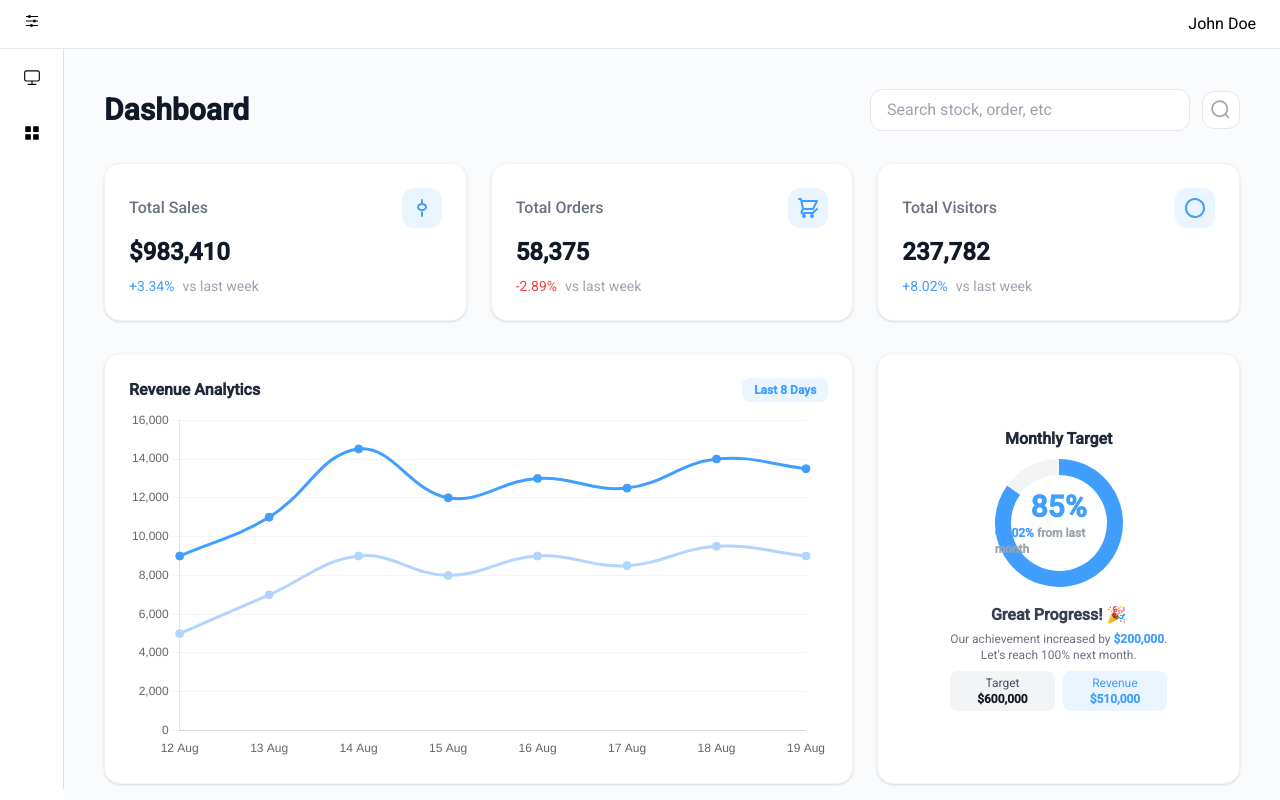
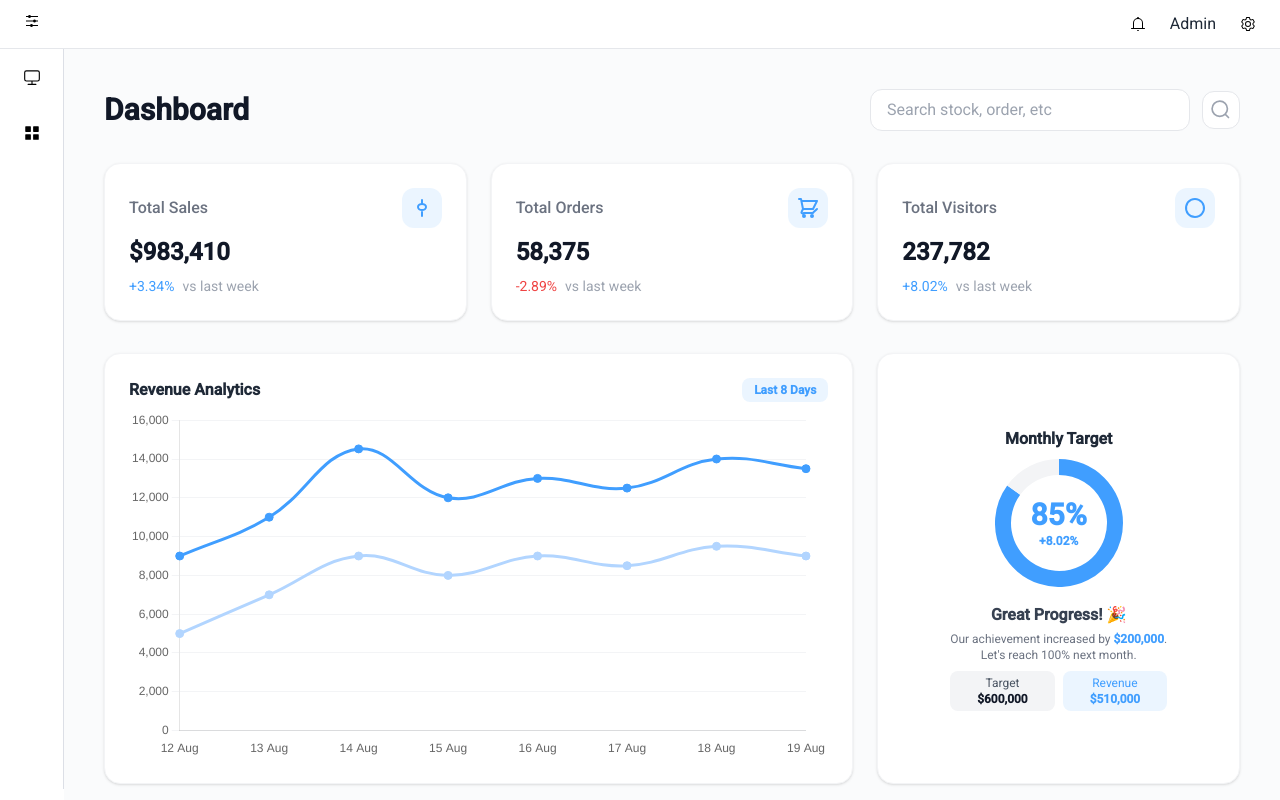
Before and after one commit to cheakimhengg/Celastic, a Vue app: page /admin/dashboard in a window 1280 px wide. Shown: the top 800 px of the page. Built offline with nearby package versions, Linux system fonts and the light colour scheme.

Commit message:
store username

```diff
--- a/src/components/Navbar.vue
+++ b/src/components/Navbar.vue
@@ -1,16 +1,28 @@
 <template>
   <div class="flex items-center justify-between w-full px-6 py-3 border-b">
     <button @click="props.toggleSidebar()" class="toggle-button mb-0">
-      <el-icon><Operation /></el-icon>
+      <el-icon>
+        <Operation />
+      </el-icon>
     </button>
-    <div class="user-name text-right">
-      <span>John Doe</span>
+    <div class="flex items-center gap-4 user-name text-right">
+      <el-icon class="relative cursor-pointer hover:text-primary transition-colors duration-200">
+        <Bell />
+        <!-- <span class="absolute -top-1 -right-1 bg-red-500 text-white text-xs rounded-full px-1.5 py-0.5 font-bold shadow"
+          style="font-size:10px;">1</span> -->
+      </el-icon>
+      <span class="mx-2 text-gray-800 capitalize whitespace-nowrap">{{ username.charAt(0).toUpperCase() +
+        username.slice(1) }}</span>
+      <el-icon class="relative cursor-pointer hover:text-primary transition-colors duration-200">
+        <Setting />
+      </el-icon>
     </div>
   </div>
 </template>
 
 <script lang="ts" setup>
-import { Operation } from '@element-plus/icons-vue';
+import { ref } from 'vue';
+import { Operation, Bell, Setting } from '@element-plus/icons-vue';
 
 const props = defineProps({
   toggleSidebar: {
@@ -18,4 +30,6 @@ const props = defineProps({
     required: true,
   },
 });
+
+const username = ref(localStorage.getItem('username') || 'Admin');
 </script>
--- a/src/composable/useLogin.ts
+++ b/src/composable/useLogin.ts
@@ -50,6 +50,12 @@ export const useLogin = () => {
       };
       const response = await getLogin(params);
       if (response.statusCode === 200) {
+        // Store user info in localStorage
+        if (response.user) {
+          localStorage.setItem('token', response.user.token);
+          localStorage.setItem('username', response.user.username);
+          localStorage.setItem('webID', response.user.webID?.toString() || '');
+        }
         ElMessage.success(response.message);
         window.location.href = '/admin/dashboard';
       } else {
--- a/src/composable/useRegister.ts
+++ b/src/composable/useRegister.ts
@@ -76,6 +76,12 @@ export const useRegister = () => {
       };
       const response = await getRegister(params);
       if (response.statusCode === 200) {
+        // Store user info in localStorage
+        if (response.user) {
+          localStorage.setItem('token', response.user.token);
+          localStorage.setItem('username', response.user.username);
+          localStorage.setItem('webID', response.user.webID?.toString() || '');
+        }
         ElMessage.success(response.message);
         window.location.href = '/admin/dashboard';
       } else {
--- a/src/views/Dashboard.vue
+++ b/src/views/Dashboard.vue
@@ -51,8 +51,7 @@
           <BaseDoughnutChart :chart-data="targetChartData" :chart-options="targetChartOptions" class="w-32 h-32" />
           <div class="absolute flex flex-col items-center">
             <span class="text-3xl font-bold text-primary">85%</span>
-            <span class="text-xs text-primary font-semibold">+8.02% <span class="text-gray-400">from last
-                month</span></span>
+            <span class="text-xs text-primary font-semibold">+8.02%</span>
           </div>
         </div>
         <div class="text-center">
```
